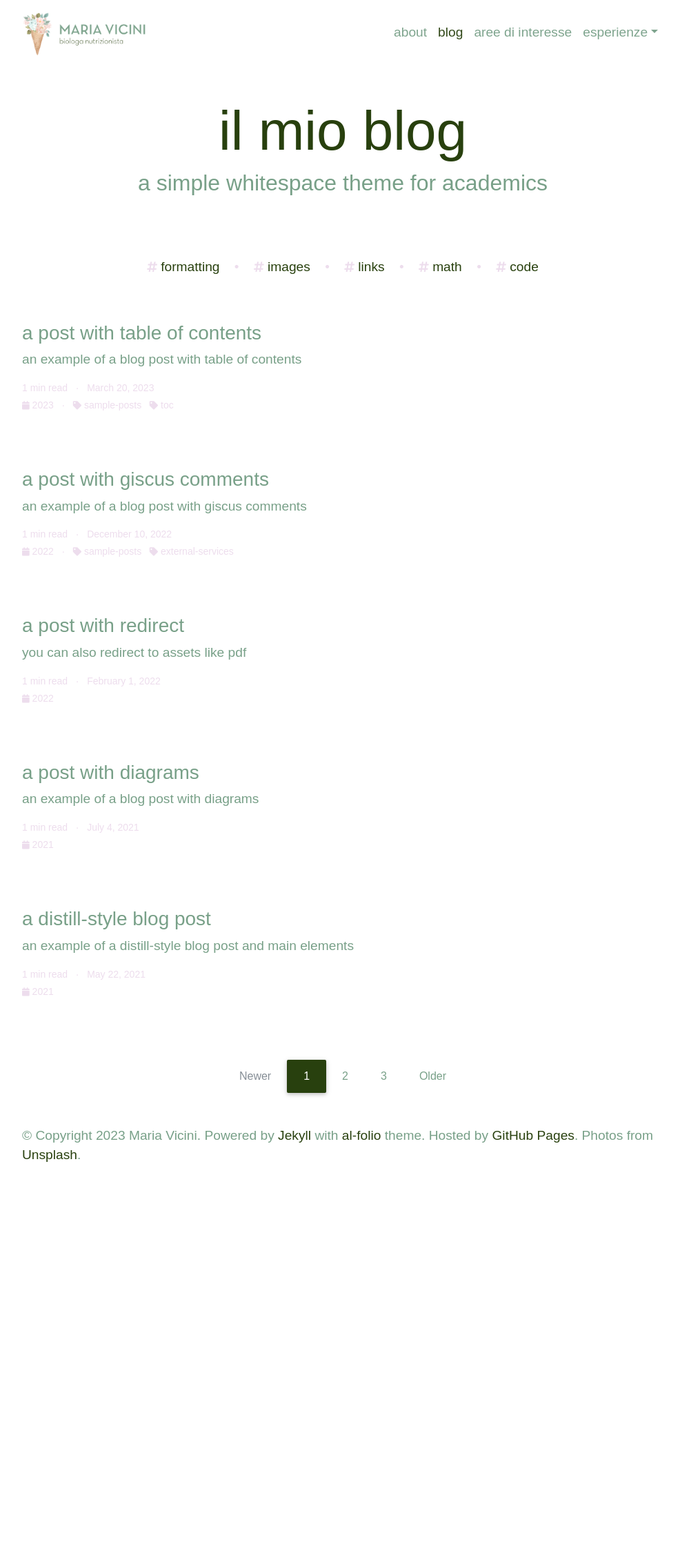
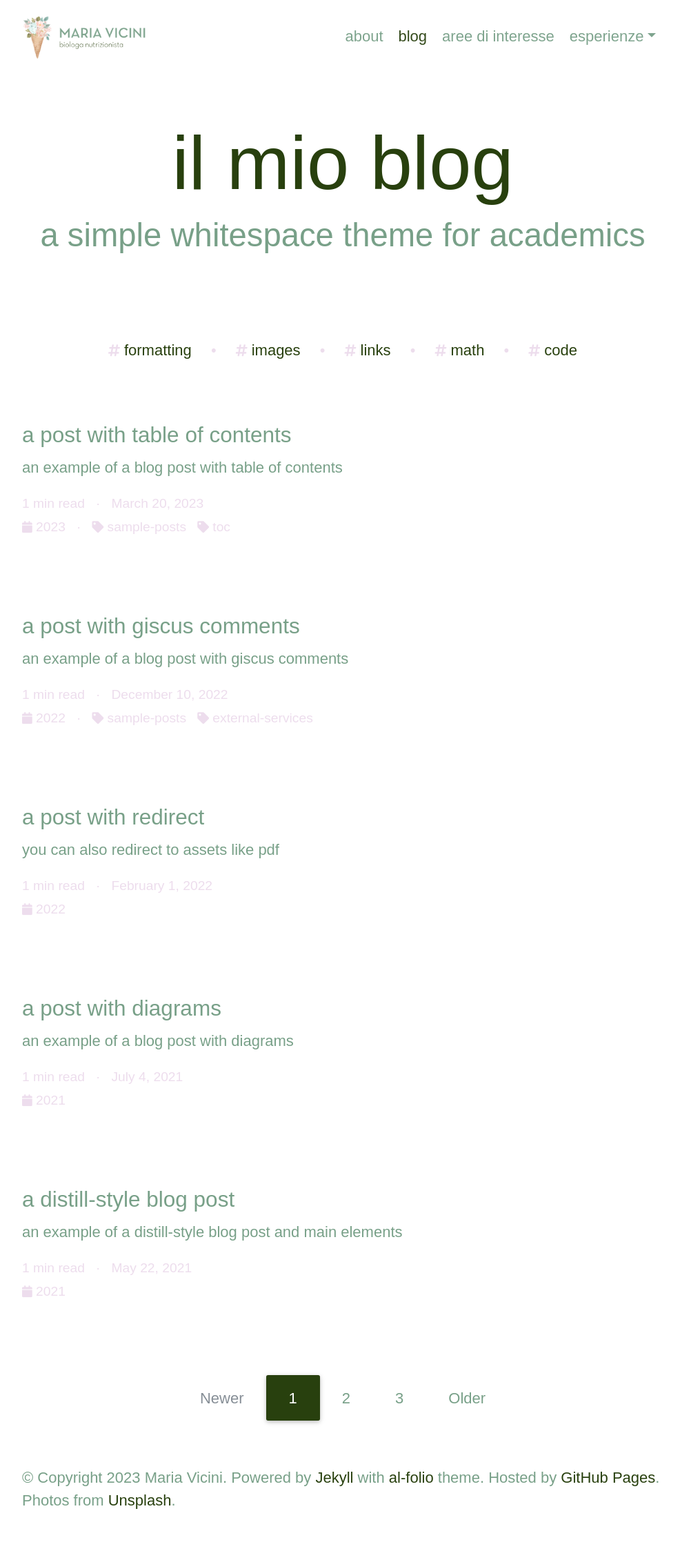
Before and after one commit to mariavicini/mariavicini.github.io, a Jekyll site: the page built from blog/index.html, in a window 1280 px wide. Shown: the whole page at 69% size, without its empty margins (143-1129 px from the left). Built offline with Jekyll 4.4.1, drawn with Linux system fonts in a browser that asks for light colours; some web fonts are replaced; the list of posts is cut into pages by our own code; a style sheet for code colours, icons or effects is not loaded; before the commit the page ends 1759 px from its top, so only the background shows below that.

Commit message:
fix blog post url link + flowtype

```diff
--- a/_config.yml
+++ b/_config.yml
@@ -19,7 +19,7 @@ lang: it # the language of your site (for example: en, fr, cn, ru, etc.)
 icon: 🍦 # the emoji used as the favicon (alternatively, provide image name in /assets/img/)
 
 url: https://mariavicini.github.io # the base hostname & protocol for your site
-baseurl: / # the subpath of your site, e.g. /blog/
+baseurl: /blog/ # the subpath of your site, e.g. /blog/
 last_updated: false # set to true if you want to display last updated in the footer
 impressum_path:  # set to path to include impressum link in the footer, use the same path as permalink in a page, helps to conform with EU GDPR
 
--- a/_includes/related_posts.html
+++ b/_includes/related_posts.html
@@ -14,6 +14,6 @@
   {% endunless %}
 
   <li class="my-2">
-    <a class="text-pink-700 underline font-semibold hover:text-pink-800" href="{{ site.baseurl }}{{ post.url }}">{{ post.title }}</a>
+    <a class="text-pink-700 underline font-semibold hover:text-pink-800" href="{{ post.url | relative_url }}">{{ post.title }}</a>
   </li>
 {% endfor %}
--- /dev/null
+++ b/_sass/_flowtype.scss
@@ -0,0 +1,30 @@
+// https://github.com/simplefocus/FlowType.JS
+
+@use "sass:math";
+
+
+@function strip-unit($value) {
+  @return math.div($value, $value * 0 + 1);
+}
+
+@mixin fluid-type($min-vw, $max-vw, $min-font-size, $max-font-size) {
+  $u1: unit($min-vw);
+  $u2: unit($max-vw);
+  $u3: unit($min-font-size);
+  $u4: unit($max-font-size);
+
+  @if $u1 == $u2 and $u1 == $u3 and $u1 == $u4 {
+    & {
+      font-size: $min-font-size;
+      @media screen and (min-width: $min-vw) {
+        font-size: calc(
+          #{$min-font-size} + #{strip-unit($max-font-size - $min-font-size)} *
+            ((100vw - #{$min-vw}) / #{strip-unit($max-vw - $min-vw)})
+        );
+      }
+      @media screen and (min-width: $max-vw) {
+        font-size: $max-font-size;
+      }
+    }
+  }
+}
--- a/assets/css/main.scss
+++ b/assets/css/main.scss
@@ -5,20 +5,29 @@
 
 // Dimensions
 $max-content-width: {{ site.max_width }};
+$max_width: $max-content-width;
+$min_width: 320px;
+$min_font: 14px;
+$max_font: 22px;
 
 @import
   "variables",
   "themes",
   "layout",
   "base",
-  "distill"
+  "distill",
+  "flowtype"
 ;
 
 @import url("https://fonts.cdnfonts.com/css/neutra-text-tf");
 
+html {
+  @include fluid-type($min_width, $max_width, $min_font, $max_font);
+}
+
 body {
   font-family: "Neutra Text TF Light", sans-serif;
-  font-size: 120%;
+  // font-size: 120%;
   position: relative;
 }
 
@@ -53,3 +62,50 @@ body {
       background-attachment: scroll;
   }
 }
+
+@-webkit-keyframes slideTopLoop {
+  0% { transform: translateY(70px) }
+  100% { transform: translateY(0) }
+}
+
+@keyframes slideTopLoop {
+  0% { transform: translateY(70px) }
+  100% { transform: translateY(0) }
+}
+
+.post-list *, section *, article *  {
+  animation: slideTopLoop .8s ease;
+}
+
+
+
+$mod_1: 1.2; // mobile
+$mod_2: 1.5; // desktop
+
+h1 {
+  font-size: $mod_1 * $mod_1 * $mod_1 * $mod_1 * 1rem;
+  @include fluid-type(
+    $min_width,
+    $max_width,
+    $mod_1 * $mod_1 * $mod_1 * $min_font,
+    $mod_2 * $mod_2 * $mod_2 * $min_font
+  );
+}
+h2 {
+  font-size: $mod_1 * $mod_1 * $mod_1 * 1rem;
+  @include fluid-type(
+    $min_width,
+    $max_width,
+    $mod_1 * $mod_1 * $mod_1 * $min_font,
+    $mod_2 * $mod_2 * $mod_2 * $min_font
+  );
+}
+h3 {
+  font-size: $mod_1 * $mod_1 * 1rem;
+  @include fluid-type(
+    $min_width,
+    $max_width,
+    $mod_1 * $mod_1 * $min_font,
+    $mod_2 * $mod_2 * $min_font
+  );
+}
--- a/blog/index.html
+++ b/blog/index.html
@@ -50,7 +50,7 @@ pagination:
     <li>
       <h3>
         {% if post.redirect == blank %}
-          <a class="post-title" href="{{ post.url | prepend: site.baseurl }}">{{ post.title }}</a>
+          <a class="post-title" href="{{ post.url | relative_url }}">{{ post.title }}</a>
         {% else %}
           {% if post.redirect contains '://' %}
             <a class="post-title" href="{{ post.redirect }}" target="_blank">{{ post.title }}</a>
```
